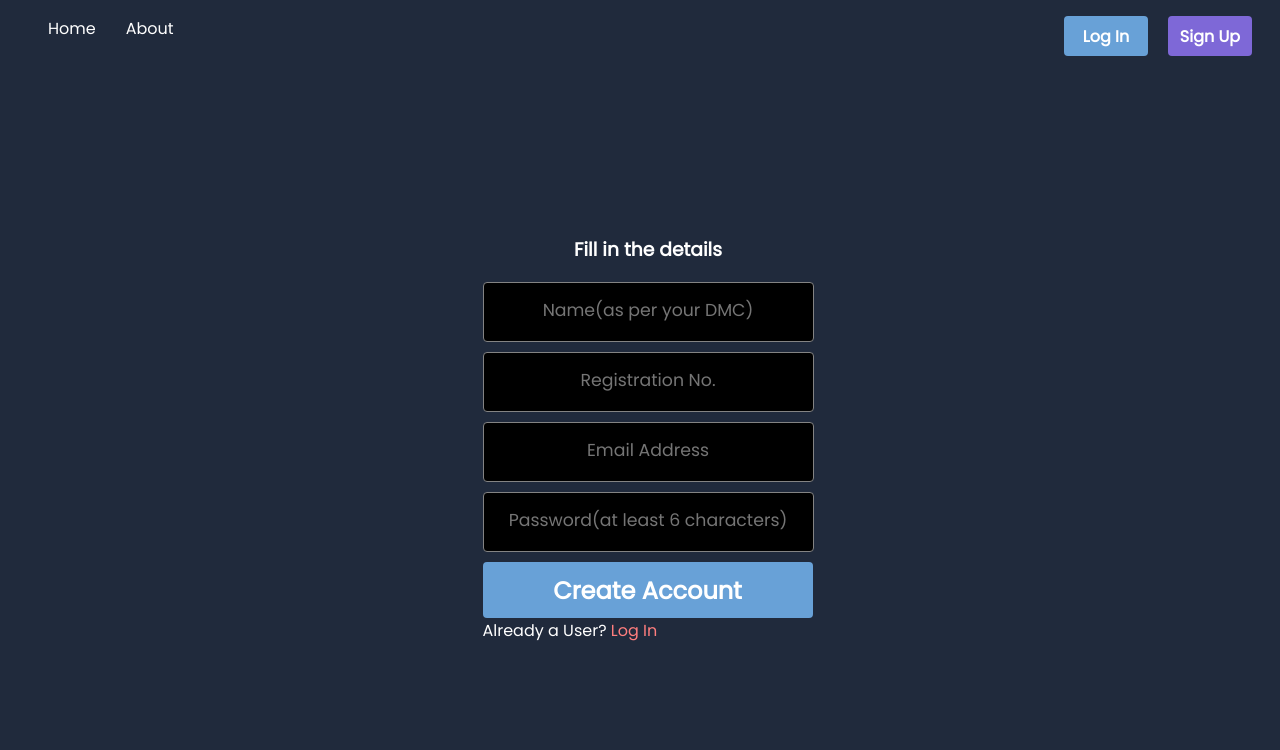
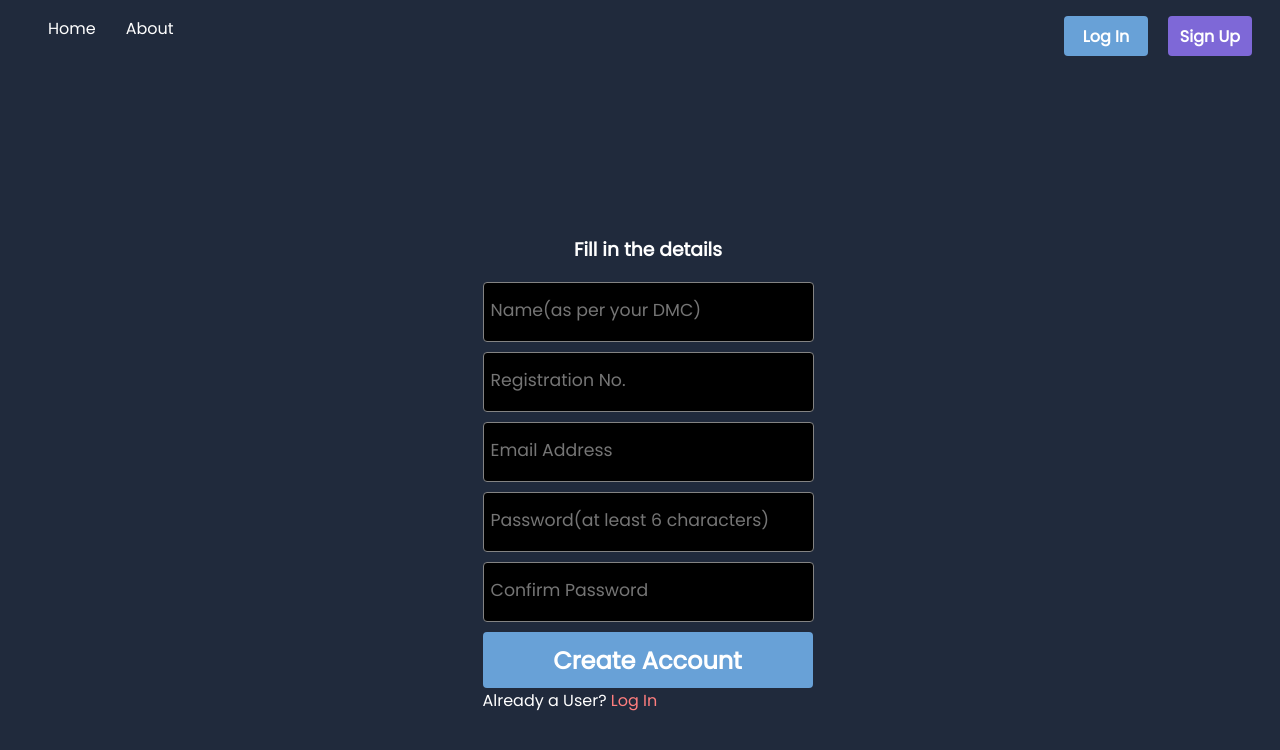
Before and after one commit to Amit-kharod/educational-institutes-management-system, a React (Create React App) app in the folder client/: page /signup in a window 1280 px wide. Shown: the top 750 px of the page. Built offline with nearby package versions, Linux system fonts and the light colour scheme.

Commit message:
1. mapped redux states to components 2.implemented signup and login functionality

```diff
--- a/client/src/App.js
+++ b/client/src/App.js
@@ -1,19 +1,39 @@
-import React, { useState, useEffect } from "react";
-import { BrowserRouter, Routes, Route } from "react-router-dom";
-import { Fragment } from "react";
-import Navbar from "./components/homepage/Navbar";
-import "./app.css";
-import LoginBox from "./components/homepage/LoginBox";
-import SignupBox from "./components/homepage/SignupBox";
+import React, { useEffect } from 'react';
+import { BrowserRouter, Routes, Route } from 'react-router-dom';
+import { Fragment } from 'react';
+import Navbar from './components/homepage/Navbar';
+import './app.css';
+import LoginBox from './components/homepage/LoginBox';
+import SignupBox from './components/homepage/SignupBox';
+// Redux
+import { Provider } from 'react-redux';
+import store from './store';
+import Alert from './components/layout/Alert';
+import { loadStudent } from './actions/auth';
+import setAuthToken from './utils/setAuthToken';
 
-const App = () => (
+if(localStorage.token) {
+  setAuthToken(localStorage.token);
+  console.log('he')
+}
+
+const App = () => {
+  useEffect(() => {
+    store.dispatch(loadStudent());
+  }, [])
+  console.log(store.getState())
+
+  return (
+  <Provider store={store}>
     <BrowserRouter>
       <Navbar />
       <Routes>
         <Route exact path="/login" element={<LoginBox />} />
         <Route exact path="/signup" element={<SignupBox />} />
       </Routes>
+      <Alert />
     </BrowserRouter>
-);
+  </Provider>
+)};
 
 export default App;
--- a/client/src/app.css
+++ b/client/src/app.css
@@ -6,6 +6,36 @@
 
 #home {
   margin-right: 30px;
+}
+
+#alerts {
+  display: flex;
+  flex-direction: column;
+  width: 100vw;
+  height: 300px;
+  align-items: flex-end;
+  justify-content: flex-end;
+}
+
+.alert {
+  display: flex;
+  position: relative;
+  width: 300px;
+  height: 50px;
+  border-radius: 4px;
+  justify-content: center;
+  align-items: center;
+  margin: 30px;
+  animation-name: fadeIn;
+  animation-duration: 0.5s;
+}
+
+.alert-danger {
+  background-color: #ff7e7e;
+}
+
+.alert-success {
+  background-color: #4fc255;
 }
 
 #log-in {
@@ -43,21 +73,23 @@
 #name-dmc input,
 #registration-no input,
 #signup-email input,
-#signup-password input {
+#signup-password input,
+#signup-password-confirm input {
   width: 325px;
   height: 56px;
   background-color: black;
-  text-align: center;
   border: solid 1px rgb(131, 131, 131);
   border-radius: 4px;
   margin-bottom: 10px;
+  text-indent: 5px;
 }
 #user-name input::placeholder,
 #password input::placeholder,
 #name-dmc input::placeholder,
 #registration-no input::placeholder,
 #signup-email input::placeholder,
-#signup-password input::placeholder {
+#signup-password input::placeholder,
+#signup-password-confirm input::placeholder {
   font-size: 1.3em;
 }
 
@@ -169,3 +201,13 @@
     border-radius: 25px;
   }
 }
+
+/* Animations */
+@keyframes fadeIn {
+  from {
+    opacity: 0;
+  }
+  to {
+    opacity: 1;
+  }
+}
--- a/client/src/components/homepage/LoginBox.js
+++ b/client/src/components/homepage/LoginBox.js
@@ -1,31 +1,92 @@
-import React from 'react';
-import { Link } from 'react-router-dom'
+import React, { useState } from 'react';
+import { Link, Navigate } from 'react-router-dom';
+import { connect } from 'react-redux';
+import { setAlert } from '../../actions/alert';
+import { login } from '../../actions/auth';
+import PropTypes from 'prop-types';
 
-const LoginBox = () => {
+const LoginBox = ({ setAlert, login, isAuthenticated }) => {
+  const [formData, setFormData] = useState({
+    registrationNo: '',
+    password: '',
+  });
+
+  const { registrationNo, password } = formData;
+
+  const onChange = (e) =>
+    setFormData({ ...formData, [e.target.name]: e.target.value });
+
+  const onSubmit = () => {
+    const isRegistrationValid = registrationNo.length === 10;
+    const isPasswordValid = password.length >= 6;
+    console.log(isPasswordValid);
+    console.log(isRegistrationValid);
+    if (isRegistrationValid) {
+      if (!isPasswordValid) {
+        setAlert('Enter a valid Password', 'danger');
+      } else {
+        login(registrationNo, password);
+      }
+    } else setAlert('Enter a valid Registration No', 'danger');
+  };
+
+  if (isAuthenticated) {
+    return <Navigate to="/student-dashboard"/>
+  }
+
   return (
     <div className="container">
-      <h3 id='login-caption'>Log into your account</h3>
-      <div id='login-box'>
-        <div id='user-name'>
+      <h3 id="login-caption">Log into your account</h3>
+      <div id="login-box">
+        <div id="user-name">
           <input
-            type='text'
-            name='userId'
-            placeholder='Registration no/ User ID'
+            type="text"
+            name="registrationNo"
+            placeholder="Registration no/ User ID"
+            value={registrationNo}
+            onChange={(e) => onChange(e)}
           />
         </div>
-        <div id='password'>
-          <input type='text' name='pass' placeholder='Password' />
+        <div id="password">
+          <input
+            type="password"
+            name="password"
+            placeholder="Password"
+            value={password}
+            onChange={(e) => onChange(e)}
+          />
         </div>
-        <div className='big-blue-btn'>
-          <span id='login-text'>Log In</span>
+        <div className="big-blue-btn" onClick={onSubmit}>
+          <span id="login-text">Log In</span>
         </div>
-        <div className="inline-link"><span><Link className="text-link" to="/forgot-password">Forgot Password?</Link></span></div>
-        <div className='inline-link'>
-          New User? <span><Link className="text-link" to="/signup">Sign Up</Link></span>
+        <div className="inline-link">
+          <span>
+            <Link className="text-link" to="/forgot-password">
+              Forgot Password?
+            </Link>
+          </span>
+        </div>
+        <div className="inline-link">
+          New User?{' '}
+          <span>
+            <Link className="text-link" to="/signup">
+              Sign Up
+            </Link>
+          </span>
         </div>
       </div>
     </div>
   );
-}
+};
 
-export default LoginBox;
+LoginBox.propTypes = {
+  setAlert: PropTypes.func.isRequired,
+  login: PropTypes.func.isRequired,
+  isAuthenticated: PropTypes.bool
+};
+
+const mapStateToProps = state => ({
+  isAuthenticated: state.auth.isAuthenticated
+})
+
+export default connect(mapStateToProps, { login, setAlert })(LoginBox);
--- a/client/src/components/homepage/SignupBox.js
+++ b/client/src/components/homepage/SignupBox.js
@@ -1,7 +1,53 @@
-import React from 'react';
-import { Link } from 'react-router-dom';
+import React, { useState } from 'react';
+import { Link, Navigate } from 'react-router-dom';
+import { connect } from 'react-redux';
+import { setAlert } from '../../actions/alert';
+import { register } from '../../actions/auth';
+import { validate } from 'email-validator';
+import PropTypes from 'prop-types';
 
-const SignupBox = () => {
+const SignupBox = ({ setAlert, register, isAuthenticated }) => {
+  const [formData, setFormData] = useState({
+    name: '',
+    registrationNo: '',
+    email: '',
+    password: '',
+    password2: '',
+  });
+
+  const { name, registrationNo, email, password, password2 } = formData;
+
+  const onChange = (e) =>
+    setFormData({ ...formData, [e.target.name]: e.target.value });
+
+  const onSubmit = () => {
+    const isNameValid = /^[a-zA-Z]+$/.test(name);
+    const isRegistrationValid = registrationNo.length === 10;
+    const isEmailValid = validate(email);
+    const isPasswordValid = password.length >= 6;
+    const isSamePassword = password === password2;
+
+    if (isNameValid) {
+      if (isRegistrationValid) {
+        if (isEmailValid) {
+          if (isPasswordValid) {
+            if (isSamePassword) {
+              register({ name, email, registrationNo, password });
+            } else {
+              setAlert("Passwords don't match", 'danger');
+            }
+          } else {
+            setAlert('Enter a valid Password', 'danger');
+          }
+        } else setAlert('Enter a valid Email', 'danger');
+      } else setAlert('Enter a valid Registration No', 'danger');
+    } else setAlert('Enter a valid Name', 'danger');
+  };
+
+  if (isAuthenticated) {
+    return <Navigate to="/student-dashboard"/>
+  }
+
   return (
     <div className="container">
       <h3 className="signup-caption">Fill in the details</h3>
@@ -9,27 +55,53 @@ const SignupBox = () => {
         <div id="name-dmc">
           <input
             type="text"
-            name="name-dmc"
+            name="name"
             placeholder="Name(as per your DMC)"
+            value={name}
+            onChange={(e) => onChange(e)}
           />
         </div>
         <div id="registration-no">
-          <input type="text" name="pass" placeholder="Registration No." />
+          <input
+            type="text"
+            name="registrationNo"
+            placeholder="Registration No."
+            value={registrationNo}
+            onChange={(e) => onChange(e)}
+          />
         </div>
         <div id="signup-email">
-          <input type="text" name="pass" placeholder="Email Address" />
+          <input
+            type="text"
+            name="email"
+            placeholder="Email Address"
+            value={email}
+            onChange={(e) => onChange(e)}
+            required
+          />
         </div>
         <div id="signup-password">
           <input
-            type="text"
-            name="pass"
+            type="password"
+            name="password"
             placeholder="Password(at least 6 characters)"
+            value={password}
+            onChange={(e) => onChange(e)}
           />
         </div>
-        <div className="big-blue-btn">
+        <div id="signup-password-confirm">
+          <input
+            type="password"
+            name="password2"
+            placeholder="Confirm Password"
+            value={password2}
+            onChange={(e) => onChange(e)}
+          />
+        </div>
+        <div className="big-blue-btn" onClick={onSubmit}>
           <span id="login-text">Create Account</span>
         </div>
-        <div class="inline-link">
+        <div className="inline-link">
           Already a User?{' '}
           <span>
             <Link className="text-link" to="/login">
@@ -42,4 +114,14 @@ const SignupBox = () => {
   );
 };
 
-export default SignupBox;
+SignupBox.propTypes = {
+  setAlert: PropTypes.func.isRequired,
+  register: PropTypes.func.isRequired,
+  isAuthenticated: PropTypes.bool,
+};
+
+const mapStateToProps = (state) => ({
+  isAuthenticated: state.auth.isAuthenticated,
+});
+
+export default connect(mapStateToProps, { setAlert, register })(SignupBox);
--- a/package.json
+++ b/package.json
@@ -22,6 +22,7 @@
   "dependencies": {
     "bcryptjs": "^2.4.3",
     "config": "^3.3.7",
+    "cors": "^2.8.5",
     "express": "^4.17.3",
     "express-validator": "^6.14.0",
     "gravatar": "^1.8.2",
```
Also changed, not shown: 1 other file (tests, documents, lock files or other folders). Lines whose indentation alone changed are shown as unchanged.
